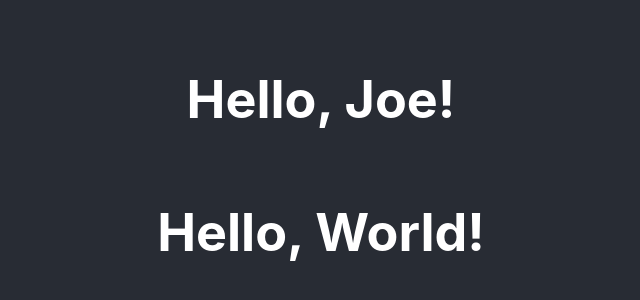
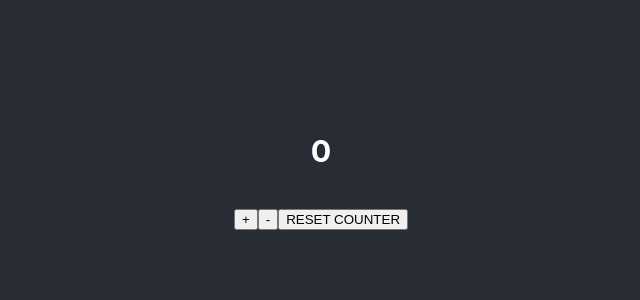
Before and after one commit to josephdubon/react-for-everyone, a React (Create React App) app: page / in a window 1280 px wide. Shown: the part 234-534 px from the top of the page, without its empty margins (319-959 px from the left). Built offline with nearby package versions, Linux system fonts and the light colour scheme.

Commit message:
created counter example with state and added to app.js

```diff
--- a/src/App.js
+++ b/src/App.js
@@ -1,11 +1,12 @@
 import './App.css';
 import PropTypes from 'prop-types';
+
+import {Counter} from "./Counter";
 
 function App() {
     return (<div className="App">
         <header className="App-header">
-            <HelloWorld name={'Joe'}/>
-            <HelloWorld name={'World'}/>
+            <Counter/>
         </header>
     </div>);
 }
--- /dev/null
+++ b/src/Counter.js
@@ -0,0 +1,25 @@
+import {useState} from "react";
+
+export function Counter() {
+
+    const [count, setCount] = useState(0) // set default state to 0
+
+    return (<div>
+        <h3>{count}</h3>
+        <button
+            onClick={() => setCount(count + 1)}>
+            +
+        </button>
+
+        <button
+            onClick={() => setCount(count - 1)}>
+            -
+        </button>
+
+        {/* Reset Count */}
+        <button
+            onClick={() => setCount(0)}>
+            RESET COUNTER
+        </button>
+    </div>)
+}
```
